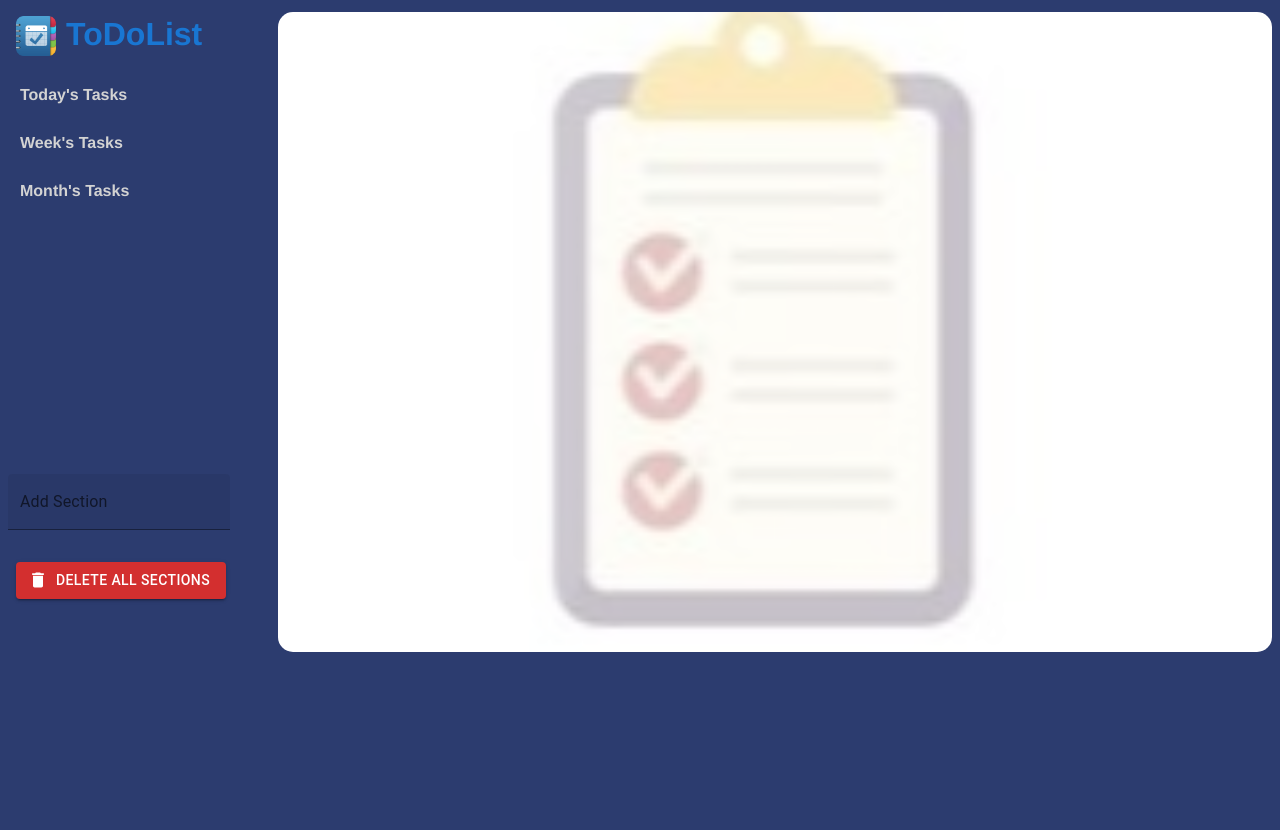
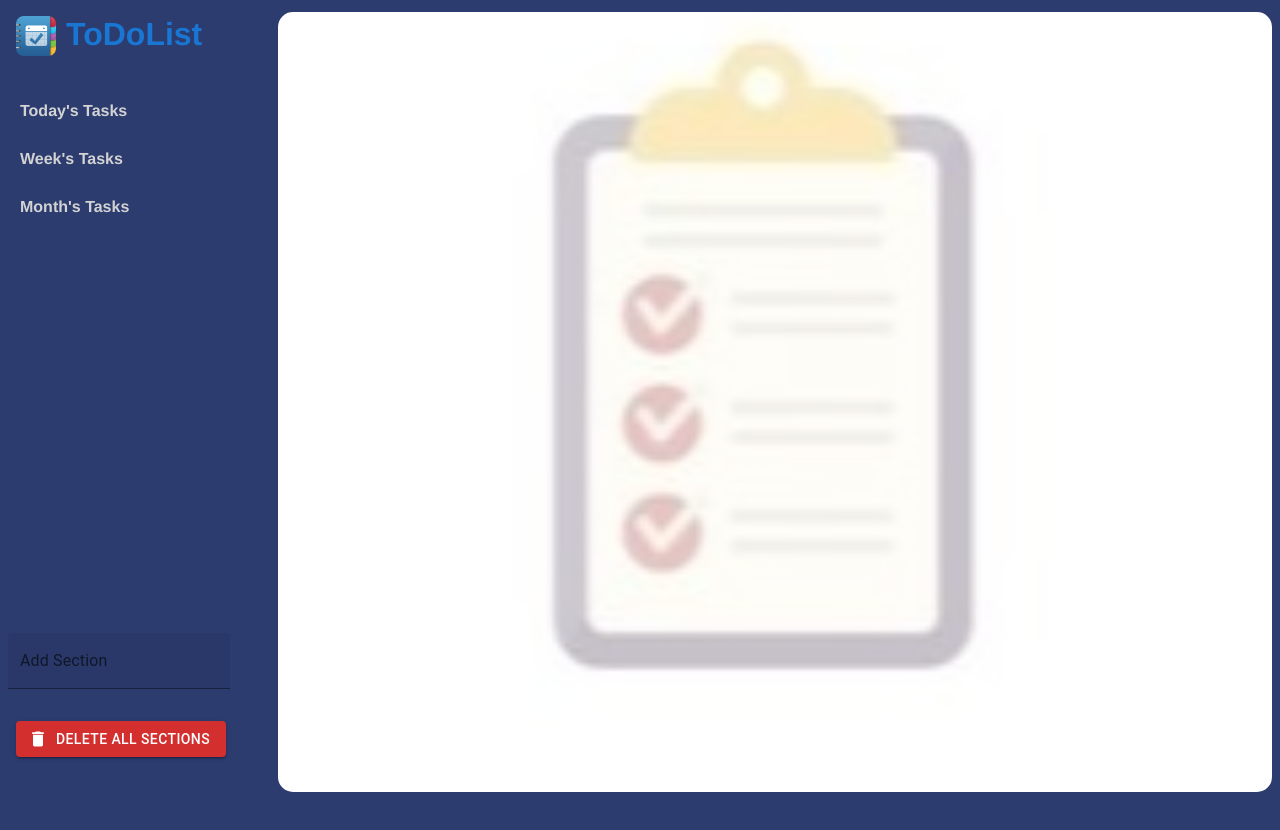
Before and after one commit to AbdelrahmanAshoar/notes, a React (Create React App) app: page / in a window 1280 px wide. Shown: the top 830 px of the page. Before the commit the page ends 800 px from the top, so only its background shows below. Built offline with nearby package versions, Linux system fonts and the light colour scheme.

Commit message:
response2

```diff
--- a/src/Components/AppBody.css
+++ b/src/Components/AppBody.css
@@ -19,7 +19,7 @@ h2 {
   background-size: 80%;
   filter: opacity(0.3);
   width: 100%;
-  height: 640px;
+  height: calc(100vh - 20px);
 }
 
 .app-body {
@@ -30,7 +30,7 @@ h2 {
 
 .section {
   padding-inline: 16px;
-  height: 640px;
+  height: calc(100vh - 20px);
 }
 .section-header {
   padding: 20px 0px;
@@ -40,15 +40,13 @@ h2 {
   align-items: center;
 }
 .section-body {
-  height: 450px;
-  margin-bottom: 38px;
+  height: calc(100% - 160px);
   overflow-y: auto;
 }
 
 @media screen and (max-width: 849px) {
   .header {
     width: 100%;
-    padding: 8px;
   }
   .app-body {
     grid-template-columns: auto;
@@ -59,9 +57,8 @@ h2 {
   .section,
   .home {
     padding-inline: 8px;
-    height: 560px;
+    height: calc(100vh - 100px);
   }
-
   .section-header {
     grid-template-columns: repeat(2, auto);
     row-gap: 15px;
@@ -73,10 +70,6 @@ h2 {
       order: 3;
     }
   }
-  .section-body{
-    margin-bottom: 0;
-  }
-
 }
 
 /* For WebKit browsers */
--- a/src/Components/AppBody.js
+++ b/src/Components/AppBody.js
@@ -8,10 +8,12 @@ import { Home, SideMenu, Section } from "./resources";
 import { Box, Button } from "./UIComponent";
 import Drawer from "@mui/material/Drawer";
 import useMediaQuery from "@mui/material/useMediaQuery";
+import useWindowSize from "./windowSize";
 
 export default function AppBody() {
   const [open, setOpen] = React.useState(false);
   const isLargeScreen = useMediaQuery("(min-width:850px)");
+  const { width } = useWindowSize();
 
   const toggleDrawer = (open) => () => {
     setOpen(open);
@@ -20,7 +22,7 @@ export default function AppBody() {
   return (
     <Box sx={{ background: "#2c3c6f" }}>
       <Box className="header">
-        <img src={task} width={40} height={"40"} alt="" />
+        <img src={task} width={40} height={"40"} alt="task-image" />
         <h1>
           <Link to={"/"} className="Link-style">
             ToDoList
@@ -44,8 +46,8 @@ export default function AppBody() {
             "& .MuiDrawer-paper": {
               background: "#2c3c6f",
               border: "none",
-              height: "calc(100% - 99px)",
-              marginTop: "66px",
+              height: "calc(100vh - 99px)",
+              marginTop: "82px",
             },
           }}
           anchor="left"
@@ -53,13 +55,8 @@ export default function AppBody() {
           variant={isLargeScreen ? "persistent" : "temporary"}
           onClose={toggleDrawer(false)}
         >
-          <Box
-            sx={{ width: 250 }}
-            role="presentation"
-            onClick={toggleDrawer(false)}
-            onKeyDown={toggleDrawer(false)}
-          >
-            <SideMenu />
+          <Box sx={{ height: "calc(100vh - 99px)", width: 250 }}>
+            <SideMenu toggleDrawer={toggleDrawer} />
           </Box>
         </Drawer>
 
--- a/src/Components/SideMenu.js
+++ b/src/Components/SideMenu.js
@@ -13,7 +13,7 @@ import {
   FilledInput,
 } from "./UIComponent";
 
-export default function SideMenu() {
+export default function SideMenu({toggleDrawer}) {
   const { sections, addSection, clearAllLocalStorage } = useSection();
   const [sectionInput, setSectionInput] = useState("");
   const navigate = useNavigate();
@@ -24,7 +24,7 @@ export default function SideMenu() {
 
   const sectionsList = sections.map((section) => {
     return (
-      <NavLink key={section.id} to={`${section.id}`}>
+      <NavLink key={section.id} to={`${section.id}`} onClick={toggleDrawer(false)}>
         <li>{section.title}</li>
       </NavLink>
     );
@@ -32,7 +32,7 @@ export default function SideMenu() {
 
   return (
     <div className="sideMenu">
-      <nav style={{ width: "100%" }}>{sectionsList}</nav>
+      <nav style={{ width: "100%" }} >{sectionsList}</nav>
 
       <div>
         <FormControl sx={{ m: 1, width: "25ch", mb: 2 }} variant="filled">
--- a/src/Components/Task.js
+++ b/src/Components/Task.js
@@ -23,7 +23,7 @@ export default function Task({ task, sectionColor, isLargeScreen }) {
   const [open, setOpen] = React.useState(false);
   const { deleteTask, toggelDone } = useTask();
   const { handleClick } = useAlert();
-  console.log(isLargeScreen)
+
   return (
     <Box sx={{ m: 2, mx: "auto", px: "auto", width:isLargeScreen?"70%":"85%"}}>
       <Accordion sx={{ bgcolor: sectionColor}}>
--- a/src/Components/sideMenu.css
+++ b/src/Components/sideMenu.css
@@ -3,6 +3,7 @@
   display: flex;
   flex-direction: column;
   justify-content: space-between;
+  height: 100%;
 }
 
 li {
@@ -32,7 +33,7 @@ nav a.active {
 
 /* ------ */
 nav {
-  height: 400px;
+  height: calc(100% - 150px);
   box-sizing: content-box;
   overflow-y: auto;
   overflow-x: hidden;
--- /dev/null
+++ b/src/Components/windowSize.js
@@ -0,0 +1,29 @@
+import { useState, useEffect } from 'react';
+
+function useWindowSize() {
+  const [windowSize, setWindowSize] = useState({
+    width: undefined,
+    height: undefined,
+  });
+
+  useEffect(() => {
+    function handleResize() {
+      setWindowSize({
+        width: window.innerWidth,
+        height: window.innerHeight,
+      });
+    }
+
+    window.addEventListener('resize', handleResize);
+
+    // Call handler right away so state gets updated with initial window size
+    handleResize();
+
+    // Remove event listener on cleanup
+    return () => window.removeEventListener('resize', handleResize);
+  }, []);
+
+  return windowSize;
+}
+
+export default useWindowSize;
```
